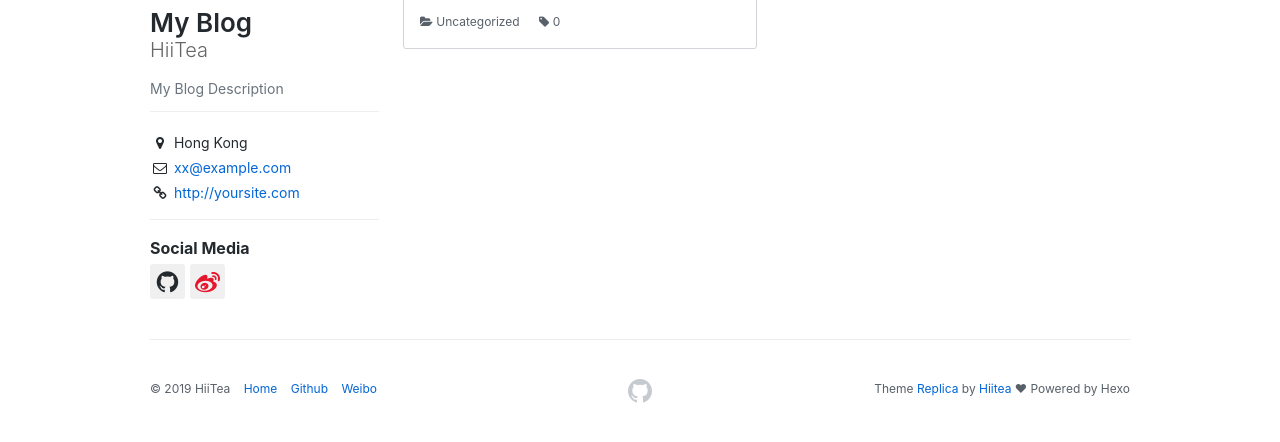
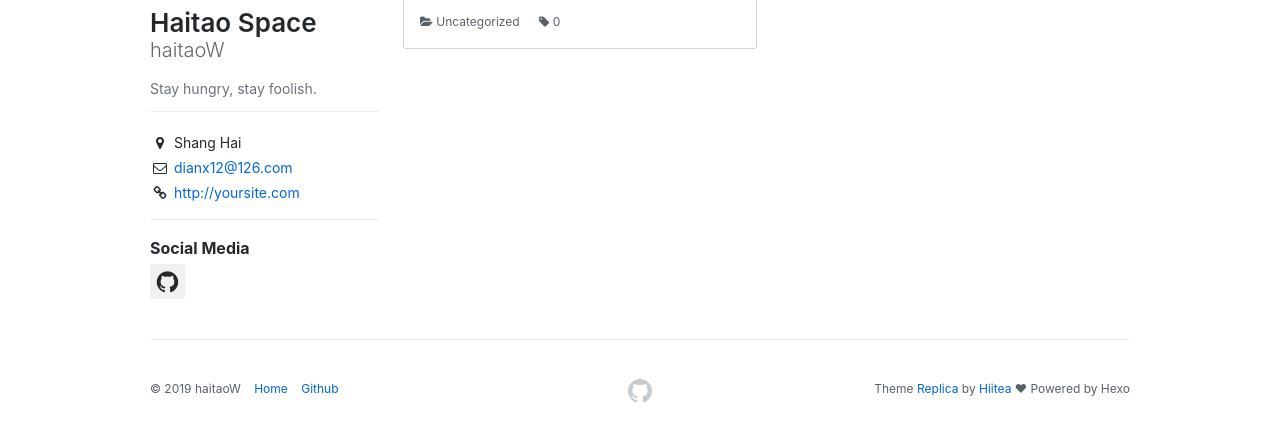
Before and after one commit to haitao926/haitao926.github.io, a plain HTML site: page index.html in a window 1280 px wide. Shown: the part 264-706 px from the top of the page. Drawn offline with nearby package versions, Linux system fonts and the light colour scheme.

Commit message:
Site updated: 2019-07-24 10:39:04

```diff
--- a/index.html
+++ b/index.html
@@ -7,11 +7,11 @@
   <meta http-equiv="X-UA-Compatible" content="IE=edge,chrome=1">
   <meta name="viewport" content="width=device-width, initial-scale=1.0, user-scalable=no">
   <title>
-    My Blog
+    Haitao Space
   </title>
-  <meta name="description" content="My Blog Description">
+  <meta name="description" content="Stay hungry, stay foolish.">
 
-  <meta name="author" content="HiiTea">
+  <meta name="author" content="haitaoW">
 
   <meta http-equiv="Cache-Control" content="no-transform">
   <meta http-equiv="Cache-Control" content="no-siteapp">
@@ -69,7 +69,7 @@
           <a><i class="fa fa-plus"></i> <i class="fa fa-caret-down"></i></a>
         </li>
         <li class="user-nav-logo">
-          <a><img src="https://avatars2.githubusercontent.com/u/5300359?v=4&amp;s=460"> <i class="fa fa-caret-down"></i></i></a>
+          <a><img src="https://ws1.sinaimg.cn/large/006VKYWFly1g5b0lv0x0qj30rs0mn4gt.jpg"> <i class="fa fa-caret-down"></i></i></a>
         </li>
       </ul>
     </div>
@@ -84,20 +84,20 @@
 
 <div class="blog-intro">
   <div class="blog-intro-user">
-    <img class="avatar" src="https://avatars2.githubusercontent.com/u/5300359?v=4&amp;s=460">
+    <img class="avatar" src="https://ws1.sinaimg.cn/large/006VKYWFly1g5b0lv0x0qj30rs0mn4gt.jpg">
     <div class="user-name">
-      <div class="blog-title">My Blog</div>
-      <div class="blog-author">HiiTea</div>
+      <div class="blog-title">Haitao Space</div>
+      <div class="blog-author">haitaoW</div>
         <ul class="user-detail mobile-only">
 
     <li>
       <i class="fa fa-map-marker"></i>
-      Hong Kong
+      Shang Hai
     </li>
 
     <li>
       <i class="fa fa-envelope-o"></i>
-      <a href="mailto:xx@example.com">xx@example.com</a>
+      <a href="mailto:dianx12@126.com">dianx12@126.com</a>
     </li>
 
     <li>
@@ -107,7 +107,7 @@
   </ul>
     </div>
     <div class="blog-description">
-      My Blog Description
+      Stay hungry, stay foolish.
     </div>
   </div>
 
@@ -115,12 +115,12 @@
 
     <li>
       <i class="fa fa-map-marker"></i>
-      Hong Kong
+      Shang Hai
     </li>
 
     <li>
       <i class="fa fa-envelope-o"></i>
-      <a href="mailto:xx@example.com">xx@example.com</a>
+      <a href="mailto:dianx12@126.com">dianx12@126.com</a>
     </li>
 
     <li>
@@ -133,9 +133,7 @@
     <h4>Social Media</h4>
     <ul>
 
-      <li class="social-media-item"><a href="https://github.com/sabrinaluo" target="_blank"><i class="fa fa-github"></i></a></li>
-
-      <li class="social-media-item"><a href="http://weibo.com/206663121" target="_blank"><i class="fa fa-weibo"></i></a></li>
+      <li class="social-media-item"><a href="https://github.com/haitao926" target="_blank"><i class="fa fa-github"></i></a></li>
 
     </ul>
   </div>
@@ -423,12 +421,10 @@
       <i class="fa fa-github"></i>
     </a>
     <ul class="footer-social-link">
-      <li>© 2019 HiiTea</li>
+      <li>© 2019 haitaoW</li>
       <li><a href="http://yoursite.com">Home</a></li>
 
-      <li><a href="https://github.com/sabrinaluo">Github</a></li>
-
-      <li><a href="http://weibo.com/206663121">Weibo</a></li>
+      <li><a href="https://github.com/haitao926">Github</a></li>
 
     </ul>
     <div class="footer-theme-info">
```
Also changed, not shown: 2019/07/24/hello-world/index.html (+8 -10 lines), archives/2019/07/index.html (+15 -19 lines), archives/2019/index.html (+15 -19 lines), archives/index.html (+15 -19 lines).
